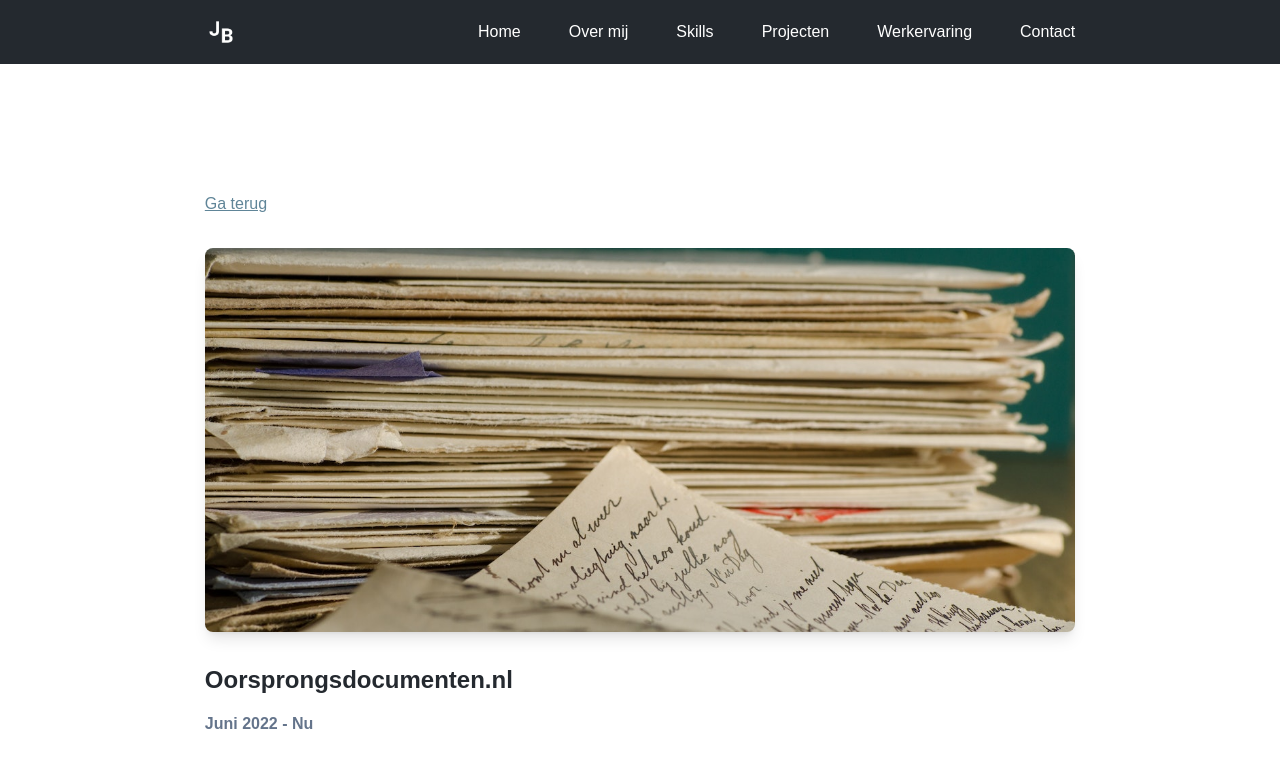
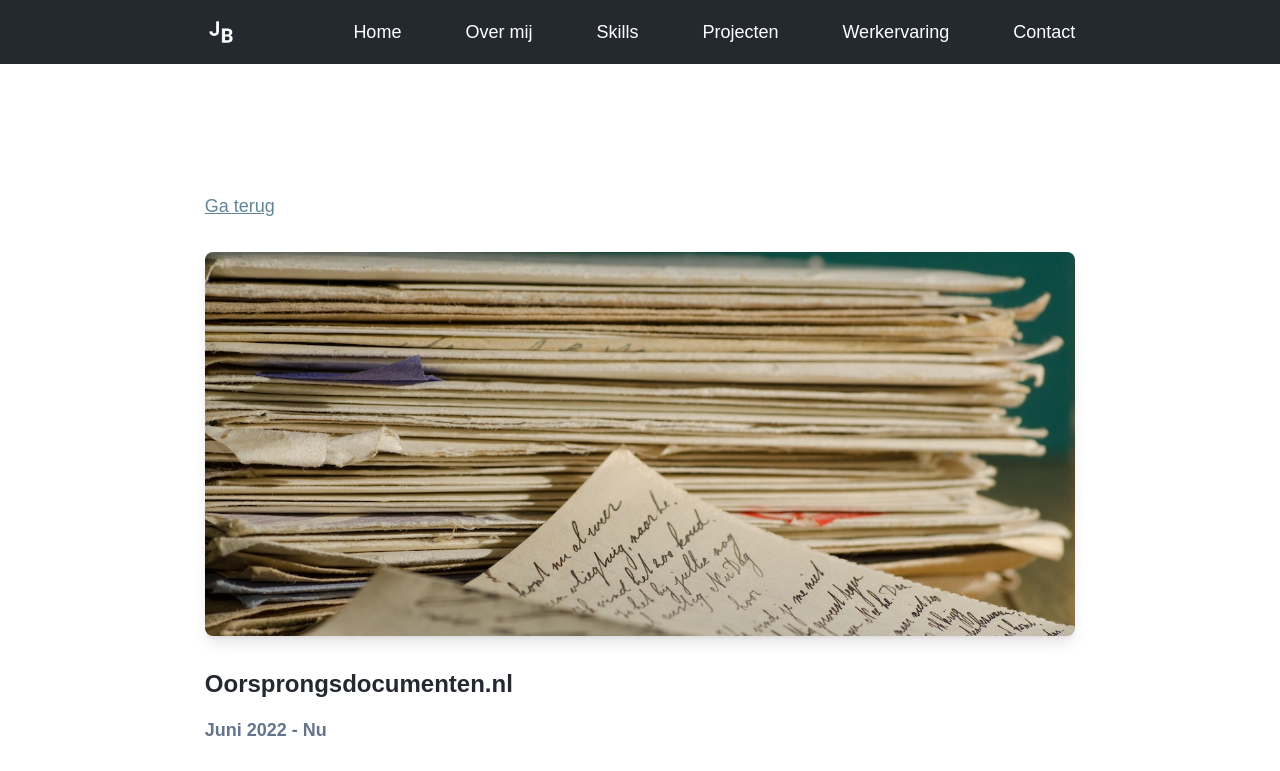
Before and after one commit to joeribreedveld/portfolio-website-v4, a Next.js app: page /experiences/oorsprongsdocumenten in a window 1280 px wide. Shown: the top 771 px of the page. Built offline with nearby package versions, Linux system fonts and the light colour scheme.

Commit message:
feat(projects): add dates to projects and make text size bigger for test

```diff
--- a/categories/Projects.tsx
+++ b/categories/Projects.tsx
@@ -8,7 +8,8 @@ function Projects() {
 			<>
 				<li key={project.id}>
 					<img src={project.img} alt='Project image' className='object-cover h-48 w-full rounded-lg mb-4 shadow-lg' />
-					<h3 className='text-xl font-bold mb-4'>{project.title}</h3>
+					<h3 className='text-xl font-bold mb-2'>{project.title}</h3>
+					<h4 className='mb-2 text-secondary font-bold'>{project.date}</h4>
 					<p className='mb-4'>{project.intro}</p>
 					<a href={"/projects/" + project.slug} className='text-primary underline hover:text-secondary'>
 						Meer informatie
--- a/components/Navbar.tsx
+++ b/components/Navbar.tsx
@@ -21,7 +21,7 @@ function Navbar() {
 				{/* Navbar */}
 				<div className='hidden lg:flex justify-between w-full items-center'>
 					<img onClick={() => router.push("/")} className='h-8 hover:cursor-pointer' src='/img/jb-logo-white.png' alt='Logo' />
-					<ul className='flex gap-12'>
+					<ul className='flex gap-16'>
 						<li className='hover:cursor-pointer'>
 							<Link activeClass='text-slate-400' to='hero' onClick={handleAway} spy={true} smooth={true} offset={-70} duration={500}>
 								<p>Home</p>
--- a/styles/globals.css
+++ b/styles/globals.css
@@ -33,5 +33,5 @@ html {
 }
 
 body {
-    @apply bg-black
+    @apply bg-black text-lg
 }
```
